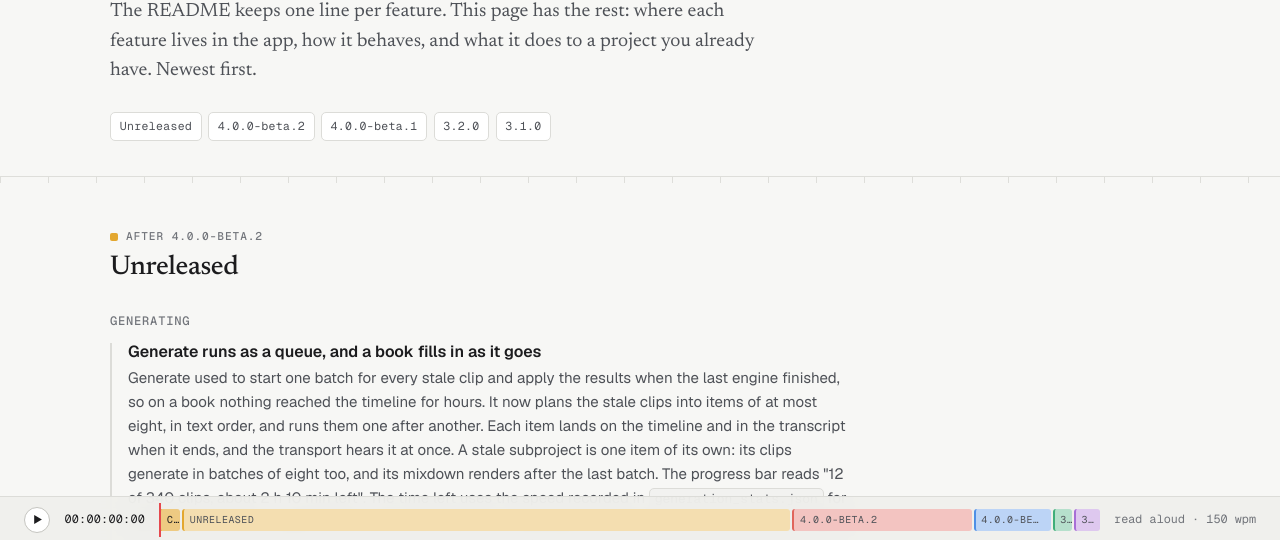
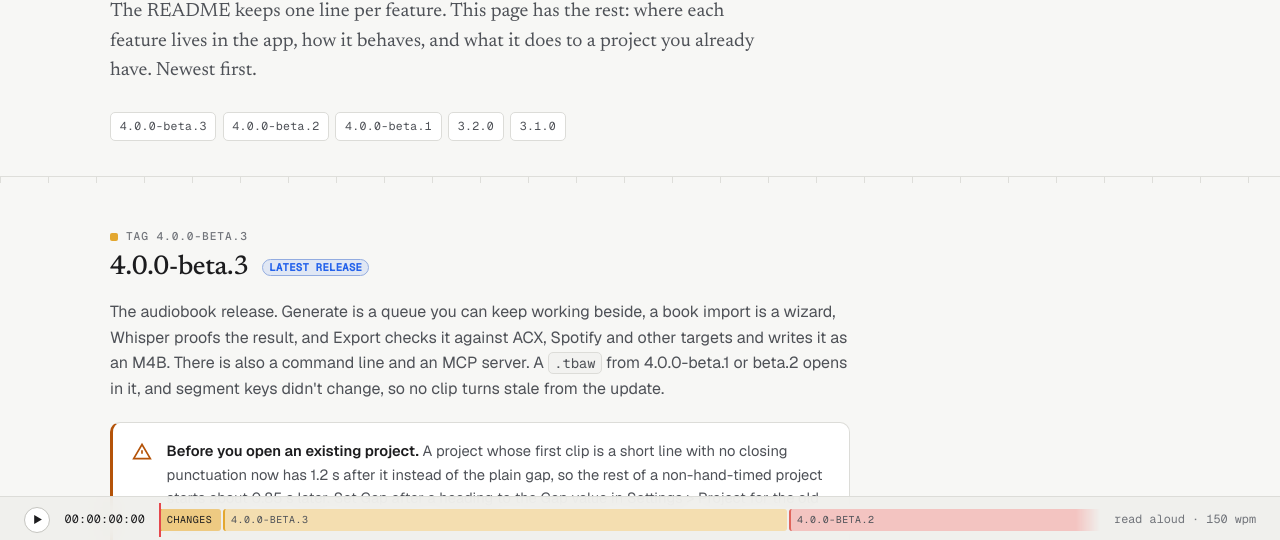
Before and after one commit to CoffeeMethod/KokoroGUI, a plain HTML site: page docs/changes.html in a window 1280 px wide. Shown: the part 258-798 px from the top of the page. Drawn offline with nearby package versions, Linux system fonts and the light colour scheme.

Commit message:
Name the release 4.0.0-beta.3 and refresh the site
Sets APP_VERSION, renames the Unreleased notes in the README and the
changes page, points contributors at the release branch, and updates the
site's pages and shell screenshots.

Co-Authored-By: coffeemethod <coffeemethod@proton.me>
Co-Authored-By: Claude Opus 5.5 <noreply@anthropic.com>

```diff
--- a/docs/assets/site.css
+++ b/docs/assets/site.css
@@ -495,7 +495,8 @@ footer .bottom{ display: flex; justify-content: space-between; flex-wrap: wrap;
 }
 .transport .tp-btn svg{ width: 11px; height: 11px; }
 .transport .tp-clock{ color: var(--text); font-variant-numeric: tabular-nums; letter-spacing: .02em; flex: none; }
-.transport .tp-lane{ flex: 1; height: 22px; position: relative; display: flex; gap: 2px; min-width: 0; }
+.transport .tp-lane{ flex: 1; height: 22px; min-width: 0; }
+.transport .tp-strip{ height: 100%; position: relative; display: flex; gap: 2px; }
 .transport .tp-clip{
   height: 100%; border-radius: 3px; min-width: 3px; cursor: pointer; border: none; padding: 0 .35rem;
   background: color-mix(in srgb, var(--cc, var(--c1)) 38%, var(--surface));
@@ -508,8 +509,23 @@ footer .bottom{ display: flex; justify-content: space-between; flex-wrap: wrap;
 .transport .tp-label{ color: var(--text-3); flex: none; }
 @media (max-width: 720px){
   .transport .tp-label{ display: none; }
-  .transport .tp-clip{ font-size: 0; padding: 0; }
+  .transport:not(.scrolls) .tp-clip{ font-size: 0; padding: 0; }
 }
+/* <main data-transport="scroll">: the lane scrolls sideways and a clip's name
+   stays in view. The padding keeps the playhead's overhang inside the scroll box. */
+.transport.scrolls .tp-lane{
+  --fl: 0px; --fr: 0px; height: 34px; padding: 6px 0; overflow-x: auto; overflow-y: hidden;
+  overscroll-behavior-x: contain; scrollbar-width: none;
+  -webkit-mask-image: linear-gradient(to right, transparent, #000 var(--fl), #000 calc(100% - var(--fr)), transparent);
+  mask-image: linear-gradient(to right, transparent, #000 var(--fl), #000 calc(100% - var(--fr)), transparent);
+}
+.transport.scrolls .tp-lane::-webkit-scrollbar{ display: none; }
+.transport.scrolls .tp-lane.more-left{ --fl: 24px; }
+.transport.scrolls .tp-lane.more-right{ --fr: 24px; }
+.transport.scrolls .tp-strip{ width: max-content; min-width: 100%; }
+.transport.scrolls .tp-clip{ overflow: clip; }
+.transport.scrolls .tp-clip > span{ display: inline-block; position: sticky; left: .35rem; }
+.transport.scrolls .tp-lane.more-left .tp-clip > span{ left: 28px; }
 
 /* entrance animation: pure CSS, always completes, never depends on scroll/JS */
 @keyframes revealUp{ from{ opacity: 0; transform: translateY(8px); } to{ opacity: 1; transform: none; } }
--- a/docs/assets/site.js
+++ b/docs/assets/site.js
@@ -114,6 +114,12 @@
   // height. The playhead is the scroll position. The clock is how far into
   // the page you'd be if it were read aloud at 150 words a minute, as
   // HH:MM:SS:FF at 25 fps. Play scrolls the page at that pace.
+  // With data-transport="scroll" on <main> the lane scrolls sideways instead
+  // of fitting the window: a clip is SCROLL_SCALE wide per pixel of section,
+  // at least as wide as its name and at most SCROLL_MAX of the lane, so one
+  // long section can't squeeze or hide the rest.
+  var SCROLL_SCALE = 0.05;
+  var SCROLL_MAX = 0.6;
   var WORDS_PER_SECOND = 2.5;
   var COLORS = ['c1', 'c2', 'c3', 'c4', 'c5', 'c6', 'c7', 'c8'];
 
@@ -153,10 +159,13 @@
         '<svg class="i-pause" viewBox="0 0 10 10" style="display:none"><path d="M2 1h2v8H2zM6 1h2v8H6z" fill="currentColor"/></svg>' +
       '</button>' +
       '<span class="tp-clock" aria-live="off">00:00:00:00</span>' +
-      '<div class="tp-lane"></div>' +
+      '<div class="tp-lane"><div class="tp-strip"></div></div>' +
       '<span class="tp-label">read aloud · 150 wpm</span>';
     document.body.appendChild(bar);
     var lane = bar.querySelector('.tp-lane');
+    var strip = bar.querySelector('.tp-strip');
+    var scrolls = main.dataset.transport === 'scroll';
+    if (scrolls) bar.classList.add('scrolls');
     var clock = bar.querySelector('.tp-clock');
     var btn = bar.querySelector('.tp-btn');
     var head = document.createElement('div');
@@ -171,13 +180,15 @@
       el.type = 'button';
       el.className = 'tp-clip ' + section.dataset.cc;
       var name = clipName(section);
-      el.textContent = name;
+      var label = document.createElement('span');
+      label.textContent = name;
+      el.appendChild(label);
       el.title = name;
       el.addEventListener('click', function(){ section.scrollIntoView({ behavior: 'smooth' }); });
-      lane.appendChild(el);
-      return { section: section, el: el, words: words, top: 0, height: 1, start: 0 };
+      strip.appendChild(el);
+      return { section: section, el: el, label: label, words: words, top: 0, height: 1, start: 0 };
     });
-    lane.appendChild(head);
+    strip.appendChild(head);
 
     function measure(){
       var total = 0;
@@ -187,8 +198,16 @@
         c.height = Math.max(1, r.height);
         c.start = total;
         total += c.words / WORDS_PER_SECOND;
-        c.el.style.flex = c.height + ' 1 0';
+        if (!scrolls) c.el.style.flex = c.height + ' 1 0';
       });
+      if (scrolls){
+        var view = lane.clientWidth;
+        var scale = Math.max(SCROLL_SCALE, view / clips.reduce(function(sum, c){ return sum + c.height; }, 0));
+        clips.forEach(function(c){
+          var fit = Math.ceil(c.label.getBoundingClientRect().width) + 16;
+          c.el.style.flex = '1 0 ' + Math.max(fit, Math.min(c.height * scale, view * SCROLL_MAX)) + 'px';
+        });
+      }
       update();
     }
 
@@ -209,9 +228,32 @@
       var secs = current.start + frac * current.words / WORDS_PER_SECOND;
       clock.textContent = timecode(secs);
       clips.forEach(function(c){ c.el.classList.toggle('on', c === current); });
-      var laneRect = lane.getBoundingClientRect();
+      var stripRect = strip.getBoundingClientRect();
       var elRect = current.el.getBoundingClientRect();
-      head.style.left = (elRect.left - laneRect.left + frac * elRect.width) + 'px';
+      var x = elRect.left - stripRect.left + frac * elRect.width;
+      head.style.left = x + 'px';
+      if (scrolls){
+        // The lane follows the playhead and stays put while you scroll the
+        // lane itself, until the page moves again.
+        lane.scrollLeft = x - lane.clientWidth * 0.4;
+        markEnds();
+      }
+    }
+
+    // Which ends of the lane have more behind them (the CSS fades those).
+    function markEnds(){
+      var max = lane.scrollWidth - lane.clientWidth;
+      lane.classList.toggle('more-left', lane.scrollLeft > 1);
+      lane.classList.toggle('more-right', lane.scrollLeft < max - 1);
+    }
+    if (scrolls){
+      lane.addEventListener('scroll', markEnds, { passive: true });
+      lane.addEventListener('wheel', function(e){
+        if (e.ctrlKey || lane.scrollWidth <= lane.clientWidth) return;
+        var d = Math.abs(e.deltaX) > Math.abs(e.deltaY) ? e.deltaX : e.deltaY;
+        e.preventDefault();
+        lane.scrollLeft += e.deltaMode === 1 ? d * 16 : d;
+      }, { passive: false });
     }
 
     // A frame's step is often under a pixel, so the position is kept as a
--- a/docs/changes.html
+++ b/docs/changes.html
@@ -87,14 +87,14 @@
   </nav>
 </header>
 
-<main>
+<main data-transport="scroll">
   <section class="page-head" data-clip="Changes" data-cc="c1">
     <div class="wrap">
       <span class="eyebrow c1">Changes</span>
       <h1>Every change, in full</h1>
       <p class="lede">The README keeps one line per feature. This page has the rest: where each feature lives in the app, how it behaves, and what it does to a project you already have. Newest first.</p>
       <div class="toc">
-        <a href="#unreleased">Unreleased</a>
+        <a href="#v4-0-0-beta-3">4.0.0-beta.3</a>
         <a href="#v4-0-0-beta-2">4.0.0-beta.2</a>
         <a href="#v4-0-0-beta-1">4.0.0-beta.1</a>
         <a href="#v3-2-0">3.2.0</a>
@@ -103,10 +103,18 @@
     </div>
   </section>
 
-  <section class="doc-section" id="unreleased" data-clip="Unreleased" data-cc="c1">
+  <section class="doc-section" id="v4-0-0-beta-3" data-clip="4.0.0-beta.3" data-cc="c1">
     <div class="wrap">
       <div class="prose reveal">
-        <h2><span class="idx">After 4.0.0-beta.2</span>Unreleased</h2>
+        <h2><span class="idx">Tag 4.0.0-beta.3</span>4.0.0-beta.3 <span class="ver-badge">LATEST RELEASE</span></h2>
+        <p>The audiobook release. Generate is a queue you can keep working beside, a book import is a wizard, Whisper proofs the result, and Export checks it against ACX, Spotify and other targets and writes it as an M4B. There is also a command line and an MCP server. A <code>.tbaw</code> from 4.0.0-beta.1 or beta.2 opens in it, and segment keys didn't change, so no clip turns stale from the update.</p>
+      </div>
+      <div class="callout warn reveal" style="max-width:740px; margin-top:1.3rem;">
+        <svg class="icon" viewBox="0 0 24 24" fill="none" stroke="currentColor" stroke-width="2"><path d="M12 3 2 20h20L12 3Z"/><path d="M12 10v4M12 17h.01"/></svg>
+        <div>
+          <p><strong>Before you open an existing project.</strong> A project whose first clip is a short line with no closing punctuation now has 1.2 s after it instead of the plain gap, so the rest of a non-hand-timed project starts about 0.85 s later. Set Gap after a heading to the Gap value in Settings &gt; Project for the old placement.</p>
+          <p>Run <code>pip install -r requirements.txt</code> again after updating. <code>pyloudnorm</code>, <code>mutagen</code> and <code>pyspellchecker</code> are new. <code>run.bat</code> does it for you.</p>
+        </div>
       </div>
 
       <div class="change-group reveal">
@@ -533,7 +541,6 @@
             <h4>Gaps for chapters and headings</h4>
             <p>Options &gt; Settings&hellip; &gt; Project has two new gaps. Chapter gap is the silence before a subproject, and follows the paragraph gap until you set it. Gap after a heading (1.2 s by default) is the silence after the document's first clip when it is a heading: one line of at most 12 words that doesn't end in a full stop, <code>!</code>, <code>?</code>, <code>,</code> or <code>;</code>. A clip's own Gap before still wins, then the chapter gap, the heading gap, the paragraph gap and the plain gap, in that order. The transcript's gap labels say "chapter" or "heading" where one applies.</p>
             <p>Heading speed multiplies the heading clip's speed, so 0.90 reads a chapter title a little slower. It is 1.00, which is off, until you change it. The speed is part of the clip's key, so changing it makes the heading stale once and regenerates only that clip. A clip that becomes the first clip of the document, because you deleted what came before, picks up the heading speed the same way.</p>
-            <p><strong>Before you open an existing project.</strong> A project whose first clip is a short line with no closing punctuation now has 1.2 s after it instead of the plain gap, so the rest of a non-hand-timed project starts about 0.85 s later. Set Gap after a heading to the Gap value in Settings &gt; Project for the old placement.</p>
           </li>
           <li>
             <h4>A varied gap when the speaker changes</h4>
@@ -860,7 +867,7 @@
   <section class="doc-section" id="v4-0-0-beta-2" data-clip="4.0.0-beta.2" data-cc="c3">
     <div class="wrap">
       <div class="prose reveal">
-        <h2><span class="idx">Tag 4.0.0-beta.2</span>4.0.0-beta.2 <span class="ver-badge">LATEST RELEASE</span></h2>
+        <h2><span class="idx">Tag 4.0.0-beta.2</span>4.0.0-beta.2</h2>
         <p>The dubbing and mixing release. Subtitles come in as clips locked to their cues, tracks get a mixer, characters move into a library every project shares and each picks its own engine, and long projects stop lagging on every keystroke. A <code>.tbaw</code> from 4.0.0-beta.1 opens in it; read the box below first.</p>
       </div>
       <div class="callout warn reveal" style="max-width:740px; margin-top:1.3rem;">
```
Also changed, not shown: docs/index.html (+13 -12 lines), docs/assets/shell_dark.png, docs/assets/shell_light.png, 6 other files.
